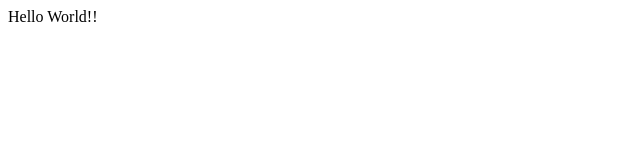
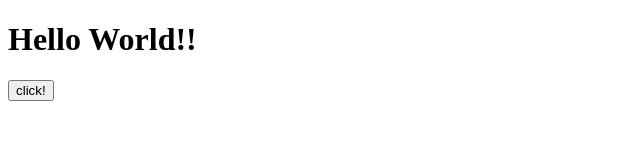
Before and after one commit to shou-shige/hello-world, a plain HTML site: page hello.html in a window 1280 px wide. Shown: the whole page, without its empty margins (0-640 px from the left). Drawn offline with Linux system fonts and the light colour scheme.

Commit message:
buttonの追加

```diff
--- a/hello.html
+++ b/hello.html
@@ -5,6 +5,12 @@
 		<title>Hello World</title>
 	</head>
 	<body>
-		Hello World!!
+		<h1>Hello World!!</h1>
+		<input type="button" value="click!" onclick="hello();">
+		<script type="text/javascript">
+			function hello(){
+				alert("Hello world!!");
+			}
+		</script>
 	</body>
 </html>
```
